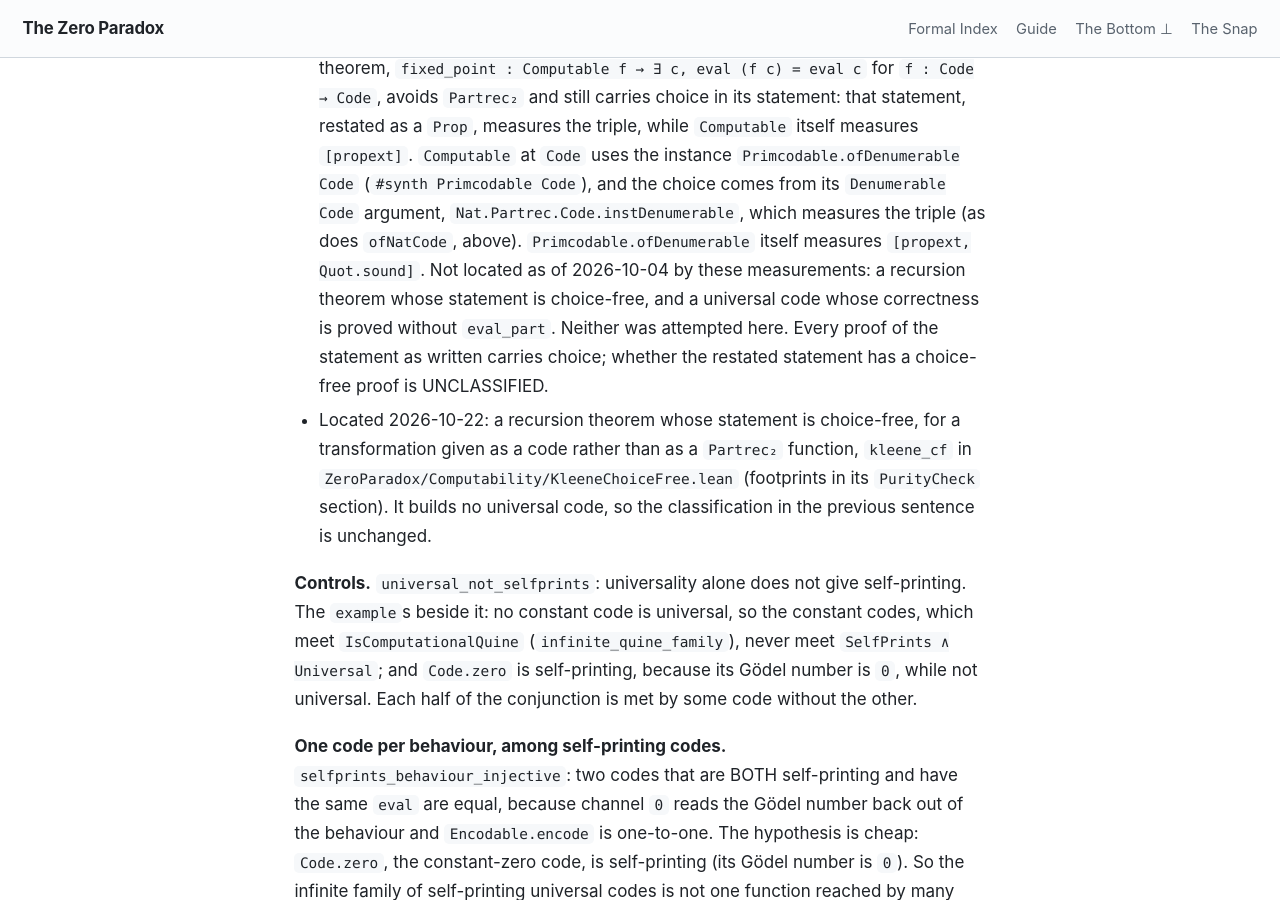
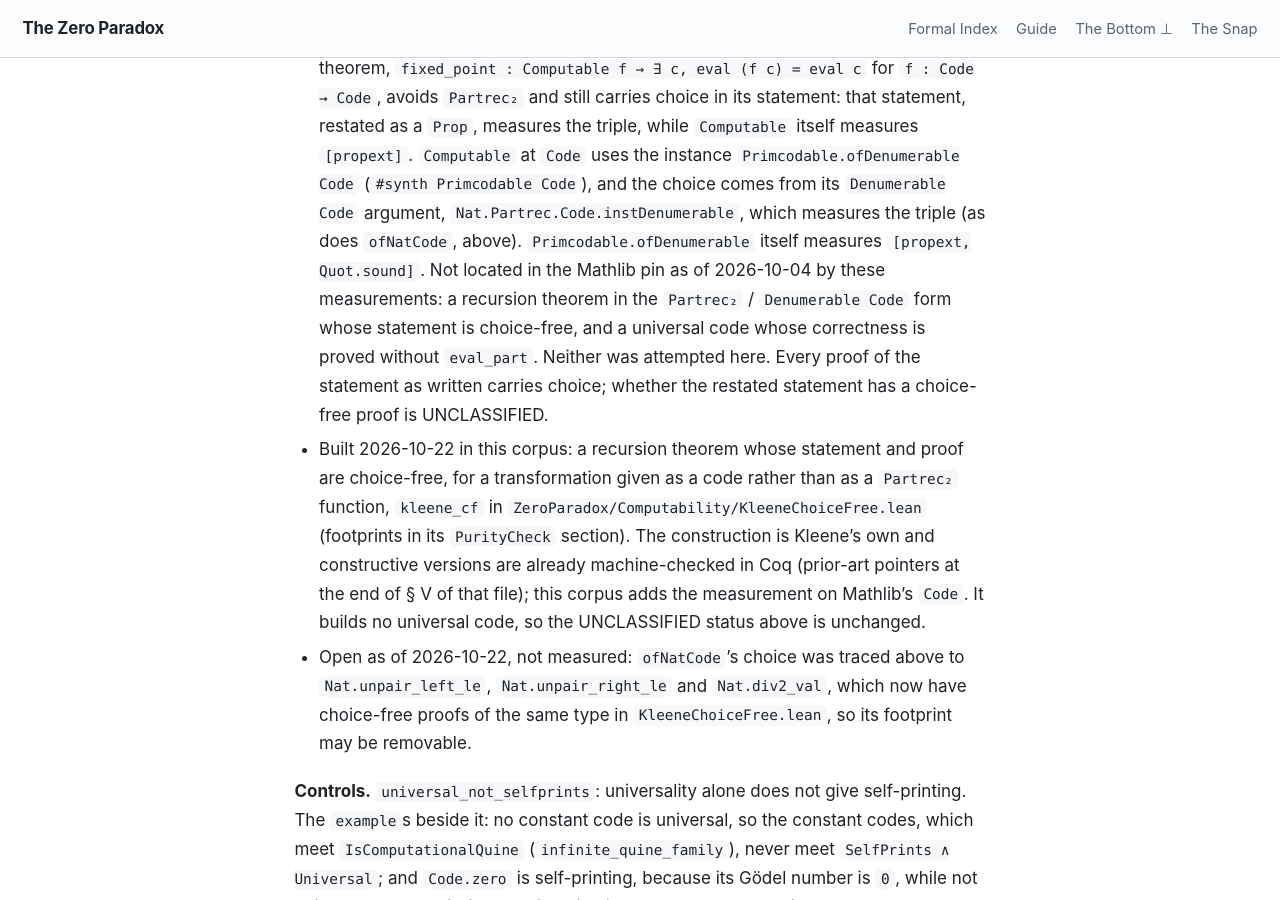
Before and after one commit to timbrigham/ZeroParadox, a Jekyll site: the page built from ZeroParadox/Computability/Kleene.md, in a window 1280 px wide and 900 px high, scrolled down 6144 px. Built offline with Jekyll 4.4.1, drawn with Linux system fonts in a browser that asks for light colours; our own code applies the rules of GitHub Pages for plain Markdown files.

Commit message:
Arc 3 round 1 fold-in: Kleene prior art, the order switch on N-infinity, climbing-kind scope
KleeneChoiceFree section V: cite Kleene 1938 p. 153 for the construction, Forster-Smolka
Fact 18 and Forster's thesis Thm 6.16 as constructive mechanisations, and Bauer 2006
Thm 4.24 / 2017 Thm 5.2 at the open behaviour-selection item; the file's contribution is
stated as the measurement on Mathlib's Code.

Kleene.md section VIII: the 2026-10-04 negative scoped to the Partrec2 / Denumerable Code
form; the 2026-10-22 bullet says the code-form theorem was built here; ofNatCode's footprint
recorded as an open, unmeasured item.

DieCannotBe section I: both N-infinity wirings named with their opposite order switches; the
switch shown forced by the reversed induced order and present with no corner (two new
anonymous examples); Tim's dual-role read kept as his read; the climbing-only claim scoped to
UpAndOver.toMotion; wiring two's UP named as the constant map to top; dated loop/climb survey.
Section V gloss relabelled Statement with toMotion pointers.

UpAndOver, UpAndOver.md, BoundaryOrder: "the shape" residue replaced by "an UpAndOver";
UpAndOver.md defines the climbing and loop kinds and points at section VI.

```diff
--- a/ZeroParadox/Computability/Kleene.md
+++ b/ZeroParadox/Computability/Kleene.md
@@ -202,15 +202,20 @@ by `#print axioms` in a scratch file importing this one.
   the instance `Primcodable.ofDenumerable Code` (`#synth Primcodable Code`), and the choice comes
   from its `Denumerable Code` argument, `Nat.Partrec.Code.instDenumerable`, which measures the
   triple (as does `ofNatCode`, above). `Primcodable.ofDenumerable` itself measures
-  `[propext, Quot.sound]`. Not located as of 2026-10-04 by these
-  measurements: a recursion theorem whose statement is choice-free, and a universal code whose
-  correctness is proved without `eval_part`. Neither was attempted here. Every proof of the
-  statement as written carries choice; whether the restated statement has a choice-free proof is
-  UNCLASSIFIED.
-- Located 2026-10-22: a recursion theorem whose statement is choice-free, for a transformation given
-  as a code rather than as a `Partrec₂` function, `kleene_cf` in
-  `ZeroParadox/Computability/KleeneChoiceFree.lean` (footprints in its `PurityCheck` section). It
-  builds no universal code, so the classification in the previous sentence is unchanged.
+  `[propext, Quot.sound]`. Not located in the Mathlib pin as of 2026-10-04 by these
+  measurements: a recursion theorem in the `Partrec₂` / `Denumerable Code` form whose statement is
+  choice-free, and a universal code whose correctness is proved without `eval_part`. Neither was
+  attempted here. Every proof of the statement as written carries choice; whether the restated
+  statement has a choice-free proof is UNCLASSIFIED.
+- Built 2026-10-22 in this corpus: a recursion theorem whose statement and proof are choice-free, for a
+  transformation given as a code rather than as a `Partrec₂` function, `kleene_cf` in
+  `ZeroParadox/Computability/KleeneChoiceFree.lean` (footprints in its `PurityCheck` section). The
+  construction is Kleene's own and constructive versions are already machine-checked in Coq (prior-art
+  pointers at the end of § V of that file); this corpus adds the measurement on Mathlib's `Code`. It
+  builds no universal code, so the UNCLASSIFIED status above is unchanged.
+- Open as of 2026-10-22, not measured: `ofNatCode`'s choice was traced above to `Nat.unpair_left_le`,
+  `Nat.unpair_right_le` and `Nat.div2_val`, which now have choice-free proofs of the same type in
+  `KleeneChoiceFree.lean`, so its footprint may be removable.
 
 **Controls.** `universal_not_selfprints`: universality alone does not give self-printing.
 The `example`s beside it: no constant code is universal, so the constant codes, which meet
```
Also changed, not shown: ZeroParadox/Order/UpAndOver.md (+7 -2 lines), 4 other files.
